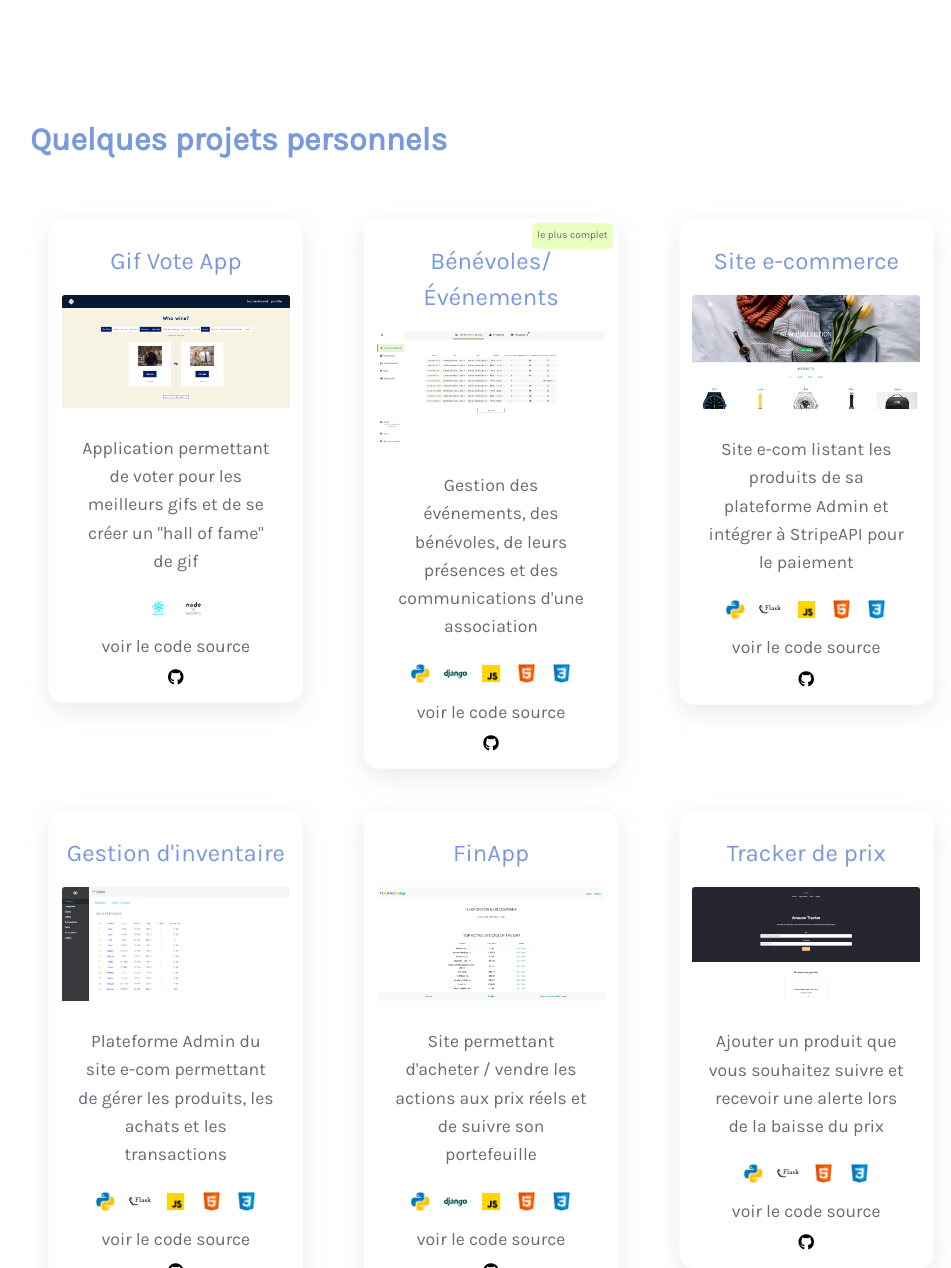
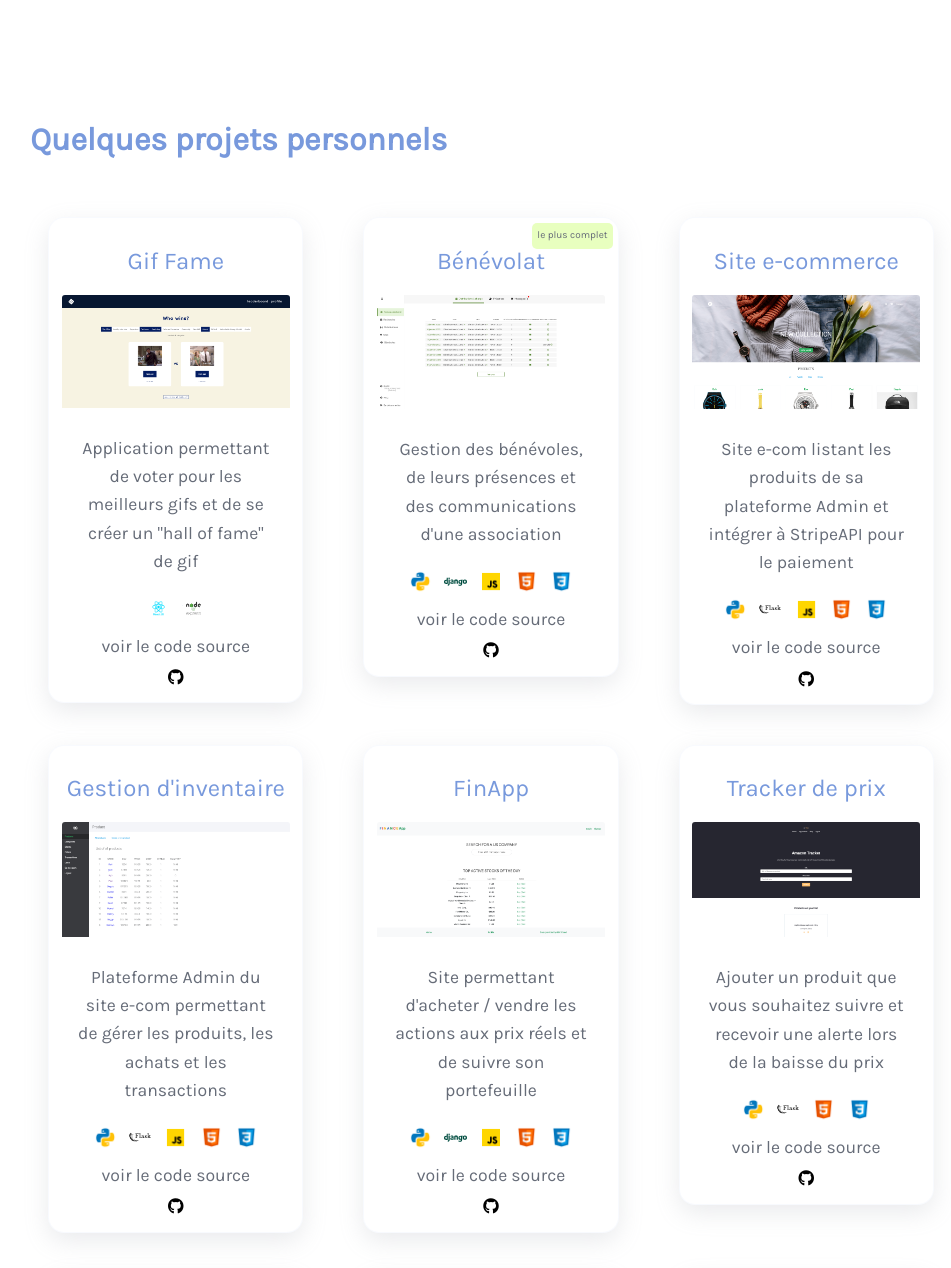
Before and after one commit to tbonnard/portfolio, a Flask app: page / in a window 1280 px wide. Shown: the part 1573-2841 px from the top of the page, without its empty margins (149-1100 px from the left). Run offline with Flask 2, Linux system fonts and the light colour scheme; some libraries are stand-ins or nearby versions.

Commit message:
name app

```diff
--- a/templates/index.html
+++ b/templates/index.html
@@ -135,7 +135,7 @@
           <div class="col-lg-4 col-md-6 project_item">
             <div class="card">
               <a class="card-title" href="https://damp-beach-18888.herokuapp.com/" target="_blank">
-             <h3>Gif Vote App</h3></a>
+             <h3>Gif Fame</h3></a>
                 <a href="https://damp-beach-18888.herokuapp.com/" target="_blank">
                 <img src="{{ url_for('static', filename='img/gif.png')}}" class="card-img-top" alt="gif"></a>
               <div class="card-body">
@@ -158,11 +158,11 @@
 <!--                <i class="fas fa-2x fa-award tag_icon" title="Le plus complet"></i>-->
                 <div class="tag_icon_div">le plus complet</div>
               <a class="card-title" href="https://association-benevoles.herokuapp.com/" target="_blank">
-             <h3>Bénévoles/Événements</h3></a>
+             <h3>Bénévolat</h3></a>
                 <a href="https://association-benevoles.herokuapp.com/" target="_blank">
                 <img src="{{ url_for('static', filename='img/association.png')}}" class="card-img-top" alt="e-com"></a>
               <div class="card-body">
-                  <p class="card-text">Gestion des événements, des bénévoles, de leurs présences et des communications d'une association</p>
+                  <p class="card-text">Gestion des bénévoles, de leurs présences et des communications d'une association</p>
               </div>
                 <div class="tech_icons">
                   <img src="{{ url_for('static', filename='img/python.png')}}" alt="Python" title="Python"/>
```
